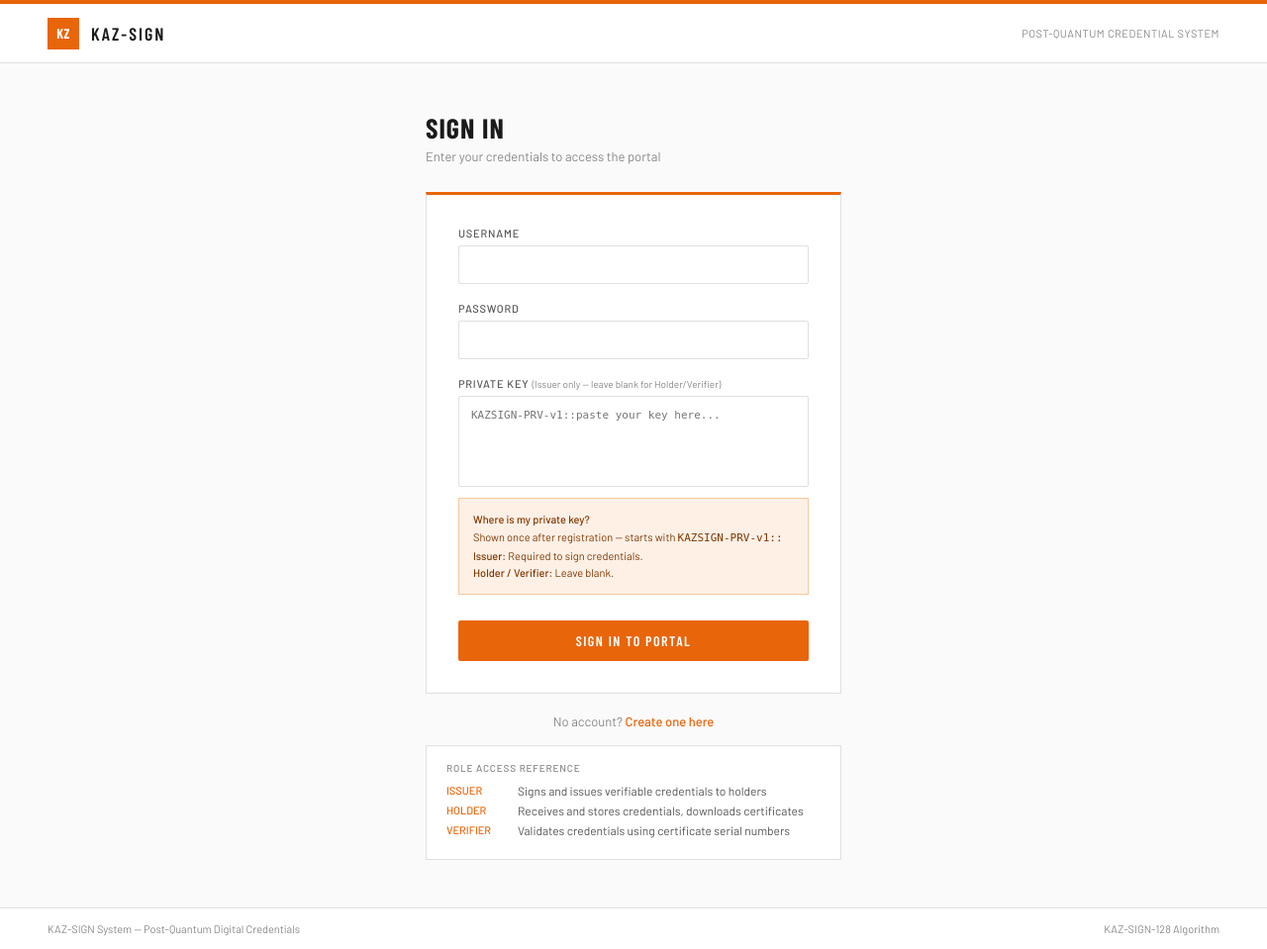
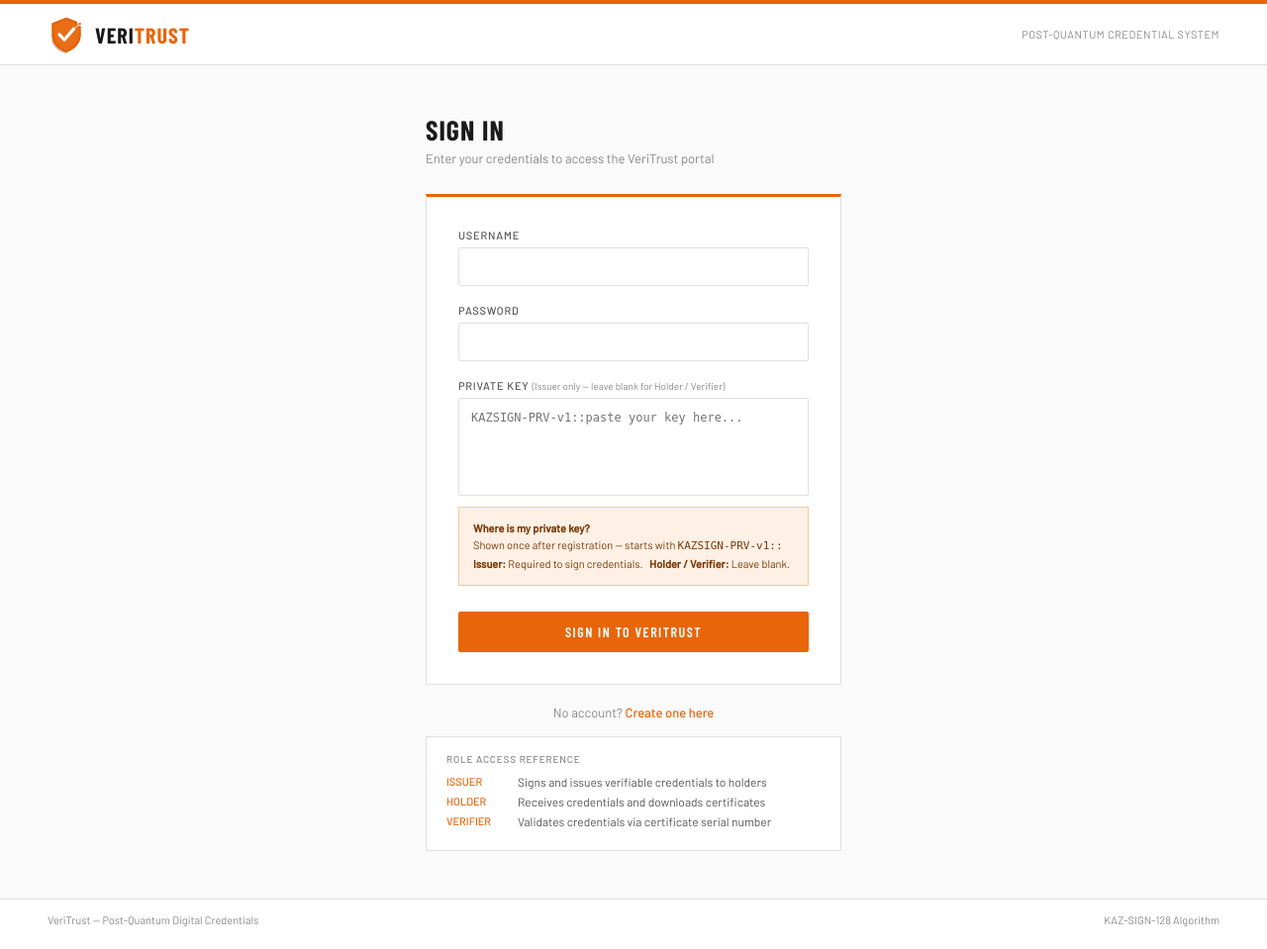
Before and after one commit to AkidHakimi/KZ-Intergration, a PHP site: page /KZ-Intergration/login in a window 1280 px wide. Shown: the whole page at 99% size. After the commit the page ends 937 px from the top, so only its background shows below. Run offline with PHP 8.4, Linux system fonts and the light colour scheme.

Commit message:
today commit

```diff
--- a/src/Views/auth/login.php
+++ b/src/Views/auth/login.php
@@ -3,11 +3,10 @@
 <head>
     <meta charset="UTF-8" />
     <meta name="viewport" content="width=device-width, initial-scale=1.0" />
-    <title>Sign In — KAZ-SIGN</title>
+    <title>Sign In — VeriTrust</title>
     <link href="https://fonts.googleapis.com/css2?family=Barlow+Condensed:wght@500;600;700&family=Barlow:wght@400;500&display=swap" rel="stylesheet" />
     <style>
         *, *::before, *::after { box-sizing: border-box; margin: 0; padding: 0; }
-
         :root {
             --orange:       #E8650A;
             --orange-light: #FFF0E6;
@@ -22,211 +21,127 @@
             --red:          #C0392B;
             --red-bg:       #FDF0EF;
         }
-
         body {
             font-family: 'Barlow', sans-serif;
             background: var(--surface);
             color: var(--ink);
             min-height: 100vh;
-            display: flex;
-            flex-direction: column;
+            display: flex; flex-direction: column;
         }
+        .top-stripe { height: 4px; background: var(--orange); }
 
-        /* Top stripe */
-        .top-stripe {
-            height: 4px;
-            background: var(--orange);
-            width: 100%;
-        }
-
-        /* Header bar */
+        /* Header */
         .site-header {
             background: var(--white);
             border-bottom: 1px solid var(--rule);
-            padding: 0 48px;
-            height: 60px;
-            display: flex;
-            align-items: center;
-            gap: 12px;
+            padding: 0 48px; height: 62px;
+            display: flex; align-items: center; gap: 12px;
         }
-        .site-header .logo-mark {
-            width: 32px; height: 32px;
-            background: var(--orange);
-            display: flex; align-items: center; justify-content: center;
+        .logo-lockup {
+            display: flex; align-items: center; gap: 10px; text-decoration: none;
+        }
+        .logo-lockup svg { width: 38px; height: 38px; flex-shrink: 0; }
+        .logo-wordmark {
             font-family: 'Barlow Condensed', sans-serif;
-            font-weight: 700; font-size: 14px;
-            color: var(--white); letter-spacing: 0.5px;
-            flex-shrink: 0;
+            font-weight: 700; font-size: 22px; letter-spacing: 1px;
+            color: var(--ink); text-transform: uppercase; line-height: 1;
         }
-        .site-header .brand {
-            font-family: 'Barlow Condensed', sans-serif;
-            font-weight: 600; font-size: 18px;
-            letter-spacing: 2px;
-            color: var(--ink);
-            text-transform: uppercase;
+        .logo-wordmark em {
+            font-style: normal; color: var(--orange);
         }
-        .site-header .tagline {
-            margin-left: auto;
-            font-size: 11px;
-            color: var(--ink-light);
-            letter-spacing: 0.5px;
-            text-transform: uppercase;
+        .header-tagline {
+            margin-left: auto; font-size: 11px; color: var(--ink-light);
+            letter-spacing: 0.5px; text-transform: uppercase;
         }
 
-        /* Content */
+        /* Page */
         .page-content {
-            flex: 1;
-            display: flex;
-            align-items: center;
-            justify-content: center;
-            padding: 48px 24px;
+            flex: 1; display: flex; align-items: center;
+            justify-content: center; padding: 48px 24px;
         }
-
-        .login-wrap {
-            width: 100%;
-            max-width: 420px;
-        }
+        .login-wrap { width: 100%; max-width: 420px; }
 
         .page-title {
             font-family: 'Barlow Condensed', sans-serif;
-            font-weight: 700;
-            font-size: 28px;
-            letter-spacing: 1px;
-            color: var(--ink);
-            text-transform: uppercase;
-            margin-bottom: 4px;
+            font-weight: 700; font-size: 28px; letter-spacing: 1px;
+            color: var(--ink); text-transform: uppercase; margin-bottom: 4px;
         }
-        .page-subtitle {
-            font-size: 13px;
-            color: var(--ink-light);
-            margin-bottom: 28px;
+        .page-subtitle { font-size: 13px; color: var(--ink-light); margin-bottom: 28px; }
+
+        .flash {
+            padding: 12px 16px; border-radius: 2px; font-size: 13px;
+            margin-bottom: 20px; border-left: 3px solid;
         }
+        .flash.error   { background: var(--red-bg); color: var(--red); border-color: var(--red); }
+        .flash.success { background: #EFF9F4; color: var(--green); border-color: var(--green); }
+        .flash.warning { background: #FFF8E6; color: #7A5A00; border-color: #E0A800; }
 
-        /* Flash */
-        .flash {
-            padding: 12px 16px;
-            border-radius: 3px;
-            font-size: 13px;
-            margin-bottom: 20px;
-            border-left: 3px solid;
-        }
-        .flash.error   { background: var(--red-bg);    color: var(--red);   border-color: var(--red); }
-        .flash.success { background: #EFF9F4;           color: var(--green); border-color: var(--green); }
-        .flash.warning { background: #FFF8E6;           color: #7A5A00;      border-color: #E0A800; }
-
-        /* Form card */
         .form-card {
             background: var(--white);
             border: 1px solid var(--rule);
             border-top: 3px solid var(--orange);
             padding: 32px;
         }
-
         .field { margin-bottom: 18px; }
         .field-label {
-            display: block;
-            font-size: 11px;
-            font-weight: 500;
-            text-transform: uppercase;
-            letter-spacing: 0.8px;
-            color: var(--ink-mid);
-            margin-bottom: 6px;
+            display: block; font-size: 11px; font-weight: 500;
+            text-transform: uppercase; letter-spacing: 0.8px;
+            color: var(--ink-mid); margin-bottom: 6px;
         }
-        .field input,
-        .field textarea,
-        .field select {
-            width: 100%;
-            border: 1px solid var(--rule);
-            background: var(--white);
-            padding: 10px 12px;
-            font-size: 14px;
-            font-family: 'Barlow', sans-serif;
-            color: var(--ink);
-            outline: none;
+        .field input, .field textarea {
+            width: 100%; border: 1px solid var(--rule);
+            background: var(--white); padding: 10px 12px;
+            font-size: 14px; font-family: 'Barlow', sans-serif;
+            color: var(--ink); outline: none; border-radius: 2px;
             transition: border-color 0.15s;
-            border-radius: 2px;
         }
-        .field input:focus,
-        .field textarea:focus { border-color: var(--orange); box-shadow: 0 0 0 3px rgba(232,101,10,0.08); }
-        .field textarea { resize: none; font-size: 12px; line-height: 1.6; }
-        .field-hint { font-size: 11px; color: var(--ink-light); margin-top: 5px; line-height: 1.5; }
+        .field input:focus, .field textarea:focus {
+            border-color: var(--orange);
+            box-shadow: 0 0 0 3px rgba(232,101,10,0.08);
+        }
+        .field textarea { resize: none; font-size: 12px; font-family: monospace; line-height: 1.6; }
 
-        /* Key info box */
         .key-info {
-            background: var(--orange-light);
-            border: 1px solid #F5C89C;
-            padding: 12px 14px;
-            margin-top: 8px;
+            background: var(--orange-light); border: 1px solid #F5C89C;
+            padding: 12px 14px; margin-top: 8px;
         }
         .key-info p { font-size: 11px; color: #7A3800; line-height: 1.6; }
-        .key-info strong { font-weight: 500; }
 
         .btn-primary {
-            width: 100%;
-            background: var(--orange);
-            color: var(--white);
-            border: none;
-            padding: 12px;
+            width: 100%; background: var(--orange); color: var(--white);
+            border: none; padding: 12px;
             font-family: 'Barlow Condensed', sans-serif;
-            font-size: 14px;
-            font-weight: 600;
-            letter-spacing: 1.5px;
-            text-transform: uppercase;
-            cursor: pointer;
-            transition: background 0.15s;
-            margin-top: 8px;
-            border-radius: 2px;
+            font-size: 14px; font-weight: 600; letter-spacing: 1.5px;
+            text-transform: uppercase; cursor: pointer;
+            transition: background 0.15s; margin-top: 8px; border-radius: 2px;
         }
         .btn-primary:hover { background: var(--orange-dark); }
 
         .form-footer {
-            text-align: center;
-            margin-top: 20px;
-            font-size: 13px;
-            color: var(--ink-light);
+            text-align: center; margin-top: 20px;
+            font-size: 13px; color: var(--ink-light);
         }
         .form-footer a { color: var(--orange); text-decoration: none; font-weight: 500; }
         .form-footer a:hover { text-decoration: underline; }
 
-        /* Role legend */
         .role-legend {
-            background: var(--white);
-            border: 1px solid var(--rule);
-            padding: 16px 20px;
-            margin-top: 16px;
+            background: var(--white); border: 1px solid var(--rule);
+            padding: 16px 20px; margin-top: 16px;
         }
         .role-legend-title {
-            font-size: 10px;
-            text-transform: uppercase;
-            letter-spacing: 0.8px;
-            color: var(--ink-light);
-            font-weight: 500;
-            margin-bottom: 10px;
+            font-size: 10px; text-transform: uppercase; letter-spacing: 0.8px;
+            color: var(--ink-light); font-weight: 500; margin-bottom: 10px;
         }
-        .role-row {
-            display: flex;
-            gap: 8px;
-            align-items: flex-start;
-            margin-bottom: 6px;
-            font-size: 12px;
+        .role-row { display: flex; gap: 8px; align-items: flex-start; margin-bottom: 6px; }
+        .role-label {
+            font-weight: 500; color: var(--orange); min-width: 64px;
+            font-size: 11px; text-transform: uppercase;
         }
-        .role-label {
-            font-weight: 500;
-            color: var(--orange);
-            min-width: 64px;
-            font-size: 11px;
-            text-transform: uppercase;
-        }
-        .role-desc { color: var(--ink-mid); }
+        .role-desc { font-size: 12px; color: var(--ink-mid); }
 
-        /* Site footer */
         .site-footer {
-            background: var(--white);
-            border-top: 1px solid var(--rule);
-            padding: 14px 48px;
-            display: flex;
-            justify-content: space-between;
-            align-items: center;
+            background: var(--white); border-top: 1px solid var(--rule);
+            padding: 14px 48px; display: flex; justify-content: space-between;
         }
         .site-footer span { font-size: 11px; color: var(--ink-light); }
     </style>
@@ -235,15 +150,39 @@
 <div class="top-stripe"></div>
 
 <header class="site-header">
-    <div class="logo-mark">KZ</div>
-    <span class="brand">KAZ-SIGN</span>
-    <span class="tagline">Post-Quantum Credential System</span>
+    <!-- VeriTrust Shield Logo -->
+    <a class="logo-lockup" href="<?= $base ?>/">
+        <svg viewBox="0 0 100 110" xmlns="http://www.w3.org/2000/svg">
+            <!-- Shield body - dark orange base -->
+            <path d="M50 5 L92 22 L92 58 C92 80 72 100 50 107 C28 100 8 80 8 58 L8 22 Z" fill="#C4540A"/>
+            <!-- Shield body - main orange -->
+            <path d="M50 5 L92 22 L92 58 C92 80 72 100 50 107 C28 100 8 80 8 58 L8 22 Z" fill="#E8650A" opacity="0.9"/>
+            <!-- Shield inner highlight -->
+            <path d="M50 12 L85 26 L85 58 C85 76 68 94 50 100 C32 94 15 76 15 58 L15 26 Z" fill="#F07A25" opacity="0.5"/>
+            <!-- Shield dark bottom -->
+            <path d="M50 107 C28 100 8 80 8 58 L8 70 C8 88 28 104 50 110 Z" fill="#993D00" opacity="0.4"/>
+            <!-- Checkmark body -->
+            <path d="M30 55 L44 70 L72 38" stroke="white" stroke-width="9" stroke-linecap="round" stroke-linejoin="round" fill="none"/>
+            <!-- Circuit dots on checkmark -->
+            <circle cx="30" cy="55" r="4" fill="white" opacity="0.9"/>
+            <circle cx="72" cy="38" r="4" fill="white" opacity="0.9"/>
+            <!-- Circuit lines emanating top-right -->
+            <line x1="72" y1="38" x2="85" y2="28" stroke="white" stroke-width="2.5" stroke-linecap="round" opacity="0.85"/>
+            <line x1="85" y1="28" x2="85" y2="20" stroke="white" stroke-width="2.5" stroke-linecap="round" opacity="0.85"/>
+            <line x1="85" y1="28" x2="93" y2="28" stroke="white" stroke-width="2.5" stroke-linecap="round" opacity="0.85"/>
+            <!-- Circuit endpoint dots -->
+            <circle cx="85" cy="20" r="3" fill="white" opacity="0.85"/>
+            <circle cx="93" cy="28" r="3" fill="white" opacity="0.85"/>
+        </svg>
+        <span class="logo-wordmark">Veri<em>Trust</em></span>
+    </a>
+    <span class="header-tagline">Post-Quantum Credential System</span>
 </header>
 
 <div class="page-content">
     <div class="login-wrap">
         <h1 class="page-title">Sign In</h1>
-        <p class="page-subtitle">Enter your credentials to access the portal</p>
+        <p class="page-subtitle">Enter your credentials to access the VeriTrust portal</p>
 
         <?php if (!empty($flash)): ?>
             <div class="flash <?= htmlspecialchars($flash['type'], ENT_QUOTES, 'UTF-8') ?>">
@@ -268,19 +207,22 @@
                 </div>
 
                 <div class="field">
-                    <label class="field-label">Private Key <span style="font-size:10px;font-weight:400;color:var(--ink-light);text-transform:none;letter-spacing:0;">(Issuer only — leave blank for Holder/Verifier)</span></label>
+                    <label class="field-label">Private Key
+                        <span style="font-size:10px;font-weight:400;color:var(--ink-light);text-transform:none;letter-spacing:0;">
+                            (Issuer only — leave blank for Holder / Verifier)
+                        </span>
+                    </label>
                     <textarea name="private_key" rows="4"
-                              placeholder="KAZSIGN-PRV-v1::paste your key here..."
-                              style="font-family:monospace;font-size:11px;"></textarea>
+                              placeholder="KAZSIGN-PRV-v1::paste your key here..."></textarea>
                     <div class="key-info">
                         <p><strong>Where is my private key?</strong><br/>
                         Shown once after registration — starts with <code>KAZSIGN-PRV-v1::</code><br/>
-                        <strong>Issuer:</strong> Required to sign credentials.<br/>
+                        <strong>Issuer:</strong> Required to sign credentials. &nbsp;
                         <strong>Holder / Verifier:</strong> Leave blank.</p>
                     </div>
                 </div>
 
-                <button type="submit" class="btn-primary">Sign In to Portal</button>
+                <button type="submit" class="btn-primary">Sign In to VeriTrust</button>
             </form>
         </div>
 
@@ -296,18 +238,18 @@
             </div>
             <div class="role-row">
                 <span class="role-label">Holder</span>
-                <span class="role-desc">Receives and stores credentials, downloads certificates</span>
+                <span class="role-desc">Receives credentials and downloads certificates</span>
             </div>
             <div class="role-row">
                 <span class="role-label">Verifier</span>
-                <span class="role-desc">Validates credentials using certificate serial numbers</span>
+                <span class="role-desc">Validates credentials via certificate serial number</span>
             </div>
         </div>
     </div>
 </div>
 
 <footer class="site-footer">
-    <span>KAZ-SIGN System &mdash; Post-Quantum Digital Credentials</span>
+    <span>VeriTrust &mdash; Post-Quantum Digital Credentials</span>
     <span>KAZ-SIGN-128 Algorithm</span>
 </footer>
 </body>
```
Also changed, not shown: src/Views/auth/register.php (+48 -76 lines), src/Views/auth/save_key.php (+45 -64 lines), src/Views/dashboard.php (+17 -7 lines).
